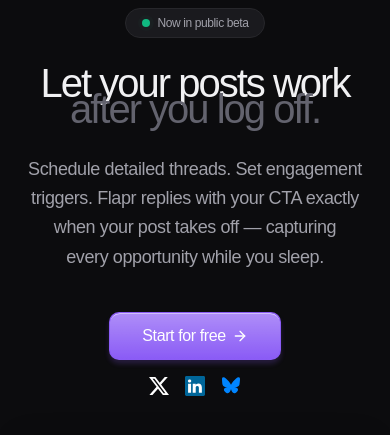
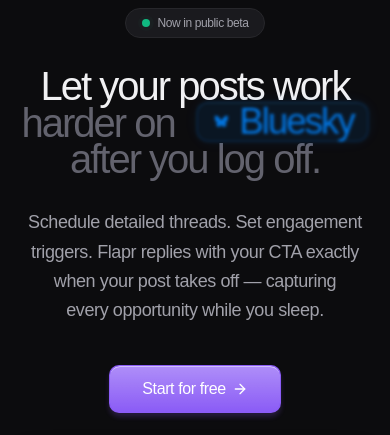
Before and after one commit to ezDecode/flapper, a Next.js app: page / in a window 390 px wide. Shown: the part 152-587 px from the top of the page. Built offline with nearby package versions, Linux system fonts and the light colour scheme; no server answers; a web font is replaced by a local one.

Commit message:
line height fix again with SVG changing animation

```diff
--- a/components/sections/FAQ.tsx
+++ b/components/sections/FAQ.tsx
@@ -145,7 +145,7 @@
                     whileInView={{ opacity: 1, y: 0 }}
                     viewport={{ once: true }}
                     transition={{ duration: 0.5, ease: [0.21, 0.47, 0.32, 0.98] }}
-                    className="mb-12 text-center text-[clamp(2rem,4vw,2.5rem)] font-medium tracking-tight leading-[0.75]"
+                    className="mb-12 text-center text-[clamp(2rem,4vw,2.5rem)] font-medium tracking-tight leading-[0.94]"
                     style={{ color: C.text }}
                 >
                     Common Questions
--- a/components/sections/Hero.tsx
+++ b/components/sections/Hero.tsx
@@ -2,8 +2,144 @@
 
 import { ArrowRight } from "lucide-react";
 import { RaisedButton } from "@/components/ui/raised-button";
-import { TwitterXIcon, LinkedInIcon, BlueskyIcon } from "@/components/ui/icons";
 import { C } from "@/lib/landing-data";
+import { useEffect, useState } from "react";
+
+// Inline SVGs to avoid extra icon component dependencies
+const XIcon = ({ className }: { className?: string }) => (
+    <svg className={className} viewBox="0 0 1200 1226.37" fill="currentColor" xmlns="http://www.w3.org/2000/svg">
+        <path d="M714.163 519.284L1160.89 0h-105.86L667.137 450.887 357.328 0H0l468.492 681.821L0 1226.37h105.866l409.625-476.152 327.181 476.152H1200L714.137 519.284zM569.165 687.828l-47.468-67.894-377.686-540.24h162.604l304.797 435.991 47.468 67.894 396.2 566.721H892.476L569.165 687.854z" />
+    </svg>
+);
+
+const LinkedInIcon = ({ className }: { className?: string }) => (
+    <svg className={className} viewBox="0 0 256 256" fill="none" xmlns="http://www.w3.org/2000/svg">
+        <path d="M0 18.338C0 8.216 8.474 0 18.92 0h218.16C247.53 0 256 8.216 256 18.338v219.327C256 247.79 247.53 256 237.08 256H18.92C8.475 256 0 247.791 0 237.668V18.335z" fill="#069" />
+        <path d="M77.796 214.238V98.986H39.488v115.252H77.8zM58.65 83.253c13.356 0 21.671-8.85 21.671-19.91-.25-11.312-8.315-19.915-21.417-19.915-13.111 0-21.674 8.603-21.674 19.914 0 11.06 8.312 19.91 21.169 19.91h.248zM99 214.238h38.305v-64.355c0-3.44.25-6.889 1.262-9.346 2.768-6.885 9.071-14.012 19.656-14.012 13.858 0 19.405 10.568 19.405 26.063v61.65h38.304v-66.082c0-35.399-18.896-51.872-44.099-51.872-20.663 0-29.738 11.549-34.78 19.415h.255V98.99H99.002c.5 10.812-.003 115.252-.003 115.252z" fill="#fff" />
+    </svg>
+);
+
+const BlueskyIcon = ({ className }: { className?: string }) => (
+    <svg className={className} viewBox="0 -3.268 64 68.414" xmlns="http://www.w3.org/2000/svg">
+        <path fill="#0085ff" d="M13.873 3.805C21.21 9.332 29.103 20.537 32 26.55v15.882c0-.338-.13.044-.41.867-1.512 4.456-7.418 21.847-20.923 7.944-7.111-7.32-3.819-14.64 9.125-16.85-7.405 1.264-15.73-.825-18.014-9.015C1.12 23.022 0 8.51 0 6.55 0-3.268 8.579-.182 13.873 3.805zm36.254 0C42.79 9.332 34.897 20.537 32 26.55v15.882c0-.338.13.044.41.867 1.512 4.456 7.418 21.847 20.923 7.944 7.111-7.32 3.819-14.64-9.125-16.85 7.405 1.264 15.73-.825 18.014-9.015C62.88 23.022 64 8.51 64 6.55c0-9.818-8.578-6.732-13.873-2.745z" />
+    </svg>
+);
+
+const PLATFORMS = [
+    {
+        name: "X (Twitter)",
+        shortName: "X",
+        Icon: XIcon,
+        color: "#e7e7e7",
+        bg: "rgba(231,231,231,0.10)",
+        border: "rgba(231,231,231,0.18)",
+        iconBg: "#000",
+        iconColor: "#fff",
+    },
+    {
+        name: "LinkedIn",
+        shortName: "LinkedIn",
+        Icon: LinkedInIcon,
+        color: "#0a66c2",
+        bg: "rgba(10,102,194,0.10)",
+        border: "rgba(10,102,194,0.28)",
+        iconBg: "transparent",
+        iconColor: "#0a66c2",
+    },
+    {
+        name: "Bluesky",
+        shortName: "Bluesky",
+        Icon: BlueskyIcon,
+        color: "#0085ff",
+        bg: "rgba(0,133,255,0.10)",
+        border: "rgba(0,133,255,0.28)",
+        iconBg: "transparent",
+        iconColor: "#0085ff",
+    },
+];
+
+const CYCLE_DURATION = 2600; // ms per platform
+const BLUR_DURATION = 380;   // ms for in/out transition
+
+type Phase = "visible" | "blurring-out" | "blurring-in";
+
+export function PlatformCycler() {
+    const [index, setIndex] = useState(0);
+    const [phase, setPhase] = useState<Phase>("visible");
+    const [nextIndex, setNextIndex] = useState(1);
+
+    useEffect(() => {
+        const interval = setInterval(() => {
+            const next = (index + 1) % PLATFORMS.length;
+            setNextIndex(next);
+            setPhase("blurring-out");
+
+            const midTimer = setTimeout(() => {
+                setIndex(next);
+                setPhase("blurring-in");
+
+                const inTimer = setTimeout(() => {
+                    setPhase("visible");
+                }, BLUR_DURATION);
+
+                return () => clearTimeout(inTimer);
+            }, BLUR_DURATION);
+
+            return () => clearTimeout(midTimer);
+        }, CYCLE_DURATION);
+
+        return () => clearInterval(interval);
+    }, [index]);
+
+    const platform = PLATFORMS[index];
+
+    const blurStyle: React.CSSProperties =
+        phase === "blurring-out"
+            ? {
+                opacity: 0,
+                filter: "blur(12px)",
+                transform: "translateY(-6px) scale(0.96)",
+                transition: `all ${BLUR_DURATION}ms cubic-bezier(0.4,0,0.2,1)`,
+            }
+            : phase === "blurring-in"
+                ? {
+                    opacity: 0,
+                    filter: "blur(12px)",
+                    transform: "translateY(6px) scale(0.96)",
+                    transition: "none",
+                }
+                : {
+                    opacity: 1,
+                    filter: "blur(0px)",
+                    transform: "translateY(0px) scale(1)",
+                    transition: `all ${BLUR_DURATION}ms cubic-bezier(0.4,0,0.2,1)`,
+                };
+
+    return (
+        <span
+            className="inline-flex items-center gap-2 rounded-xl px-3.5 py-1 text-[0.92em] font-medium align-middle"
+            style={{
+                ...blurStyle,
+                background: platform.bg,
+                border: `1.5px solid ${platform.border}`,
+                color: platform.color,
+                boxShadow: `0 0 18px 0 ${platform.bg}, inset 0 1px 0 rgba(255,255,255,0.06)`,
+                verticalAlign: "middle",
+                position: "relative",
+                top: "-0.06em",
+                willChange: "opacity, filter, transform",
+            }}
+        >
+            <span
+                className="flex h-5 w-5 shrink-0 items-center justify-center rounded-md overflow-hidden"
+                style={{ background: platform.iconBg }}
+            >
+                <platform.Icon className="h-3.5 w-3.5" />
+            </span>
+            <span>{platform.shortName}</span>
+        </span>
+    );
+}
 
 interface HeroProps {
     onOpenAuth: (tab: "login" | "register") => void;
@@ -27,8 +163,15 @@
                 Now in public beta
             </div>
 
-            <h1 className="max-w-4xl text-[clamp(2.5rem,8vw,5rem)] font-medium tracking-tighter leading-[0.66] md:leading-[0.75]">
+            <h1 className="max-w-4xl text-[clamp(2.5rem,8vw,5rem)] font-medium tracking-tighter leading-[0.825] md:leading-[0.94]">
                 <span style={{ color: C.text }}>Let your posts work</span>
+                <br />
+                <span
+                    className="inline-flex items-center gap-3 flex-wrap justify-center"
+                    style={{ color: C.textMuted }}
+                >
+                    harder on&nbsp;<PlatformCycler />
+                </span>
                 <br />
                 <span style={{ color: C.textMuted }}>after you log off.</span>
             </h1>
@@ -52,14 +195,6 @@
                     Start for free
                     <ArrowRight className="h-4 w-4" />
                 </RaisedButton>
-                <div
-                    className="flex items-center gap-4 px-4 text-sm font-medium"
-                    style={{ color: C.textMuted }}
-                >
-                    <TwitterXIcon className="h-5 w-5" />
-                    <LinkedInIcon className="h-5 w-5" />
-                    <BlueskyIcon className="h-5 w-5" />
-                </div>
             </div>
         </section>
     );
--- a/components/sections/HowItWorks.tsx
+++ b/components/sections/HowItWorks.tsx
@@ -8,7 +8,7 @@
             <div className="grid gap-16 lg:grid-cols-2">
                 <div className="self-start lg:sticky lg:top-32">
                     <h2
-                        className="text-[clamp(2.25rem,5vw,3rem)] font-medium tracking-tight leading-[0.75]"
+                        className="text-[clamp(2.25rem,5vw,3rem)] font-medium tracking-tight leading-[0.94]"
                         style={{ color: C.text }}
                     >
                         Three steps.
--- a/components/sections/Pricing.tsx
+++ b/components/sections/Pricing.tsx
@@ -14,7 +14,7 @@
         <section id="pricing" className="px-4 py-20 md:px-8 md:py-24">
             <div className="mb-16 text-center">
                 <h2
-                    className="text-[clamp(2.25rem,5vw,3rem)] font-medium tracking-tight leading-[0.75]"
+                    className="text-[clamp(2.25rem,5vw,3rem)] font-medium tracking-tight leading-[0.94]"
                     style={{ color: C.text }}
                 >
                     Simple pricing.
--- a/components/sections/Testimonials.tsx
+++ b/components/sections/Testimonials.tsx
@@ -6,7 +6,7 @@
     return (
         <section className="px-4 py-20 md:px-8 md:py-24">
             <h2
-                className="mb-16 text-center text-[clamp(2rem,4vw,2.5rem)] font-medium tracking-tight leading-[0.75]"
+                className="mb-16 text-center text-[clamp(2rem,4vw,2.5rem)] font-medium tracking-tight leading-[0.94]"
                 style={{ color: C.text }}
             >
                 Loved by builders who ship.
```
